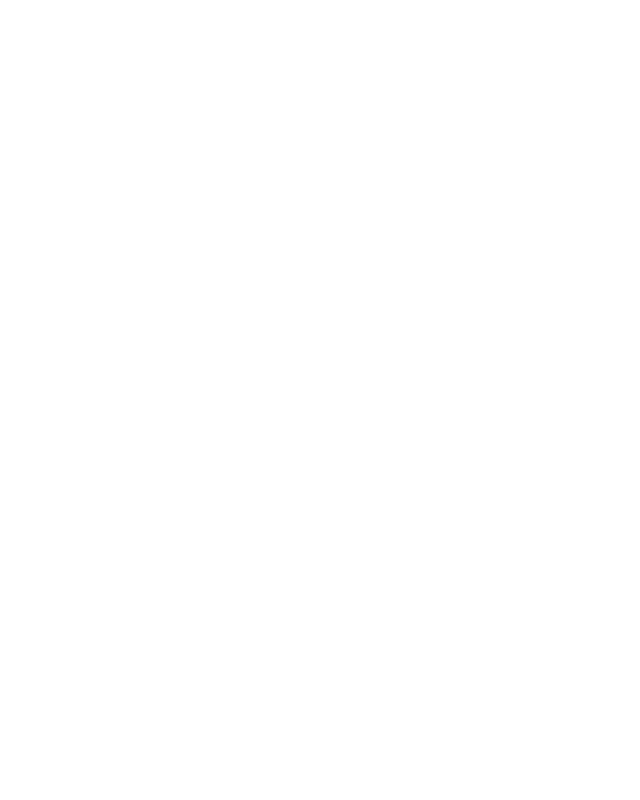
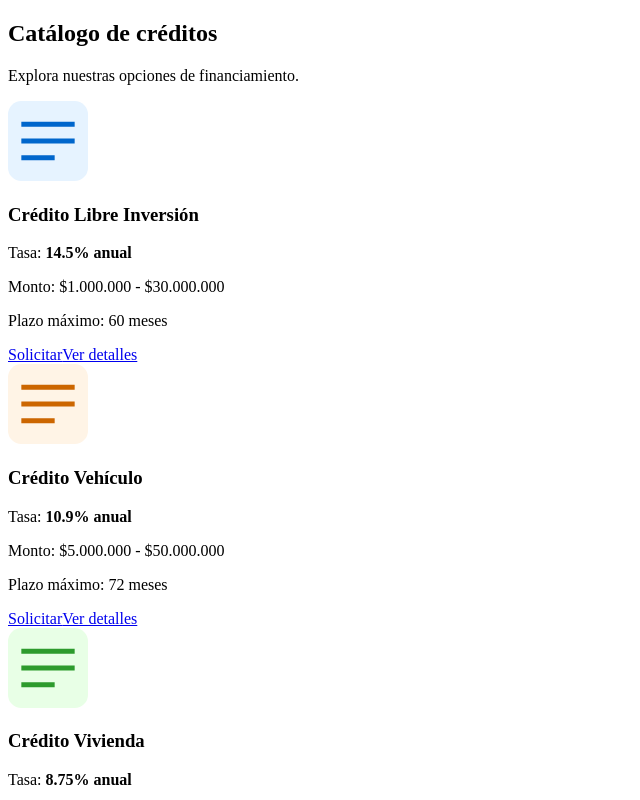
Before and after one commit to CamiloLezcanoUdea/CreditSmartReact, a React (Vite) app in the folder credit-smart-react/: page / in a window 1280 px wide. Shown: the top 800 px of the page, without its empty margins (0-640 px from the left). Built offline with nearby package versions, Linux system fonts and the light colour scheme.

Commit message:
feat: Página Home conectada al catálogo dinámico

```diff
--- a/credit-smart-react/src/App.jsx
+++ b/credit-smart-react/src/App.jsx
@@ -1,3 +1,2 @@
-export default function App() {
-  return <></>;
-}
+import Home from "./pages/Home";
+export default function App() { return <Home />; }
--- /dev/null
+++ b/credit-smart-react/src/pages/Home.jsx
@@ -0,0 +1,15 @@
+import { CREDITOS } from "../data/creditos";
+import CreditGrid from "../components/CreditGrid";
+
+export default function Home() {
+  return (
+    <main className="container">
+      <section className="hero">
+        <h2>Catálogo de créditos</h2>
+        <p>Explora nuestras opciones de financiamiento.</p>
+      </section>
+
+      <CreditGrid lista={CREDITOS} />
+    </main>
+  );
+}
```
